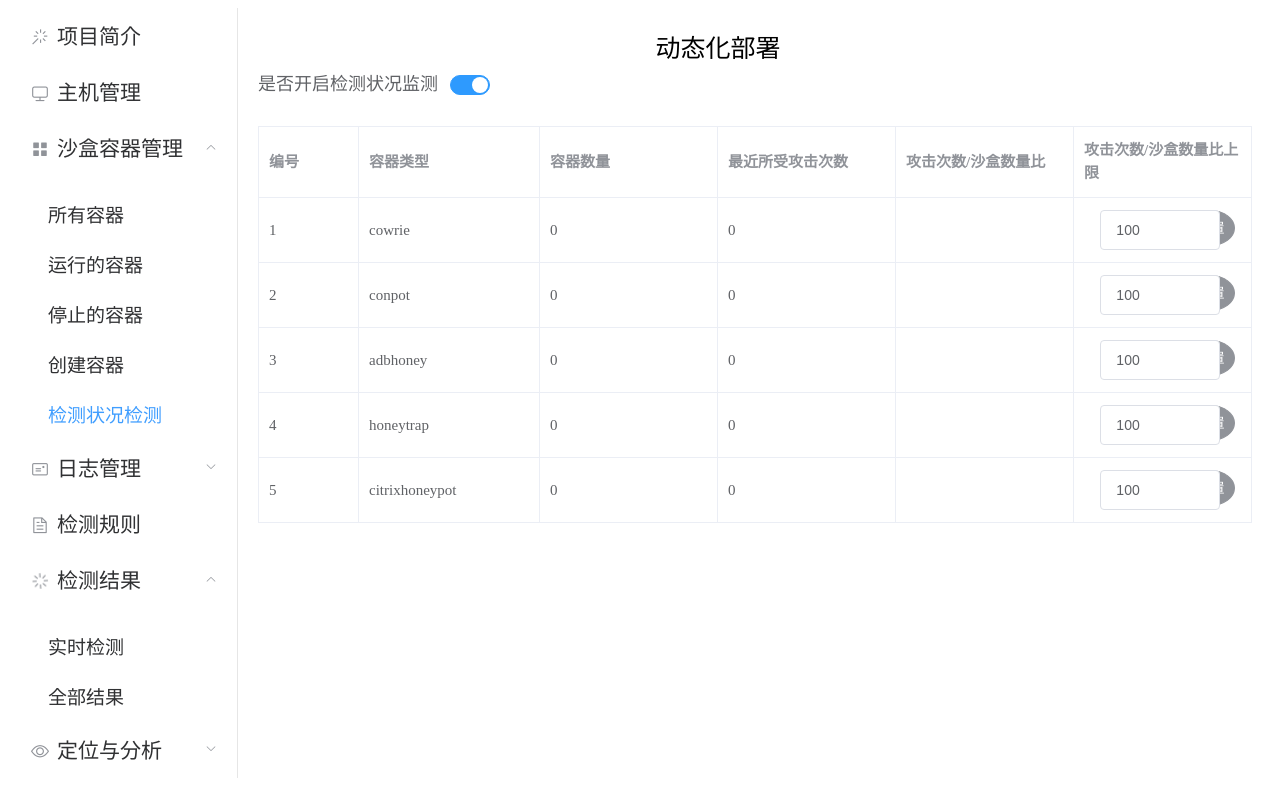
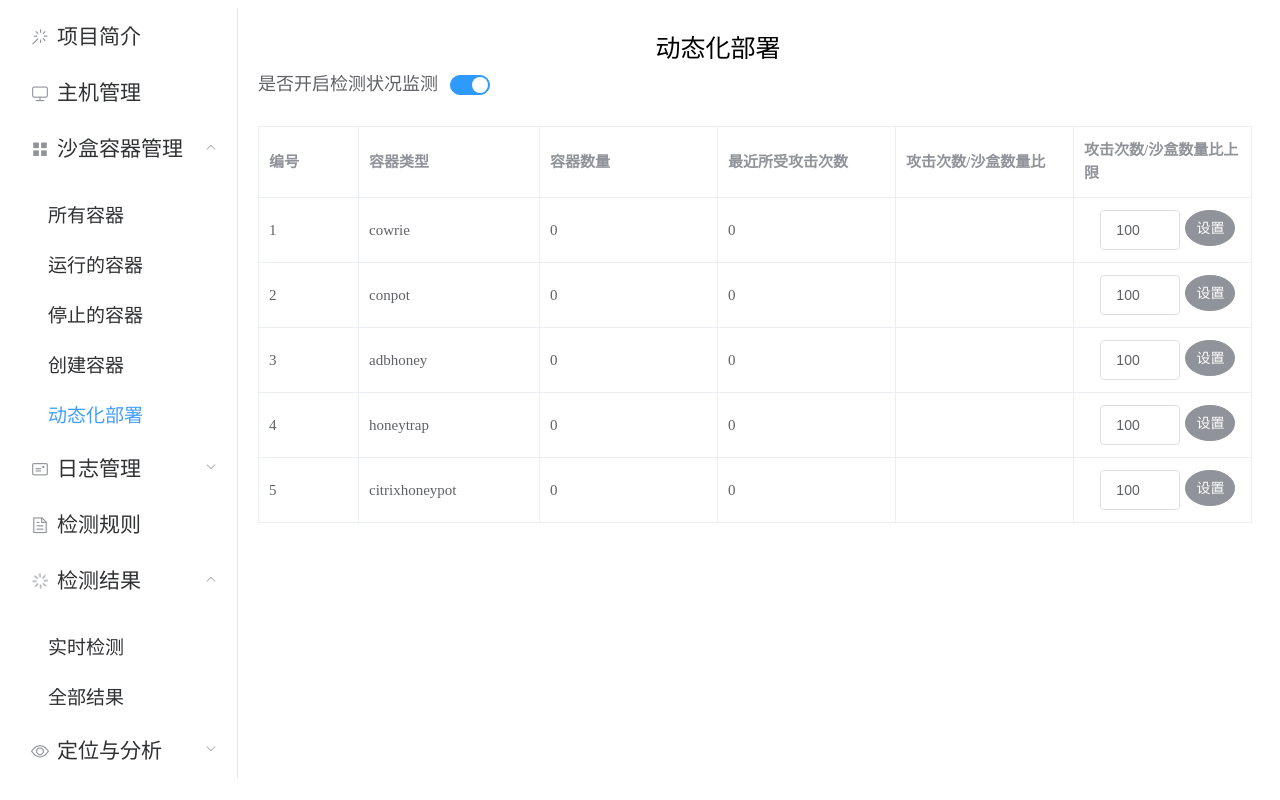
Before and after one commit to M000M/Front-AttackDetection, a Vue app: page /dynamicDeployment in a window 1280 px wide. Built offline with nearby package versions, Linux system fonts and the light colour scheme.

Commit message:
06.15 macos

```diff
--- a/src/App.vue
+++ b/src/App.vue
@@ -32,7 +32,7 @@
                                 <span class="subSideFont">创建容器</span>
                             </el-menu-item>
                             <el-menu-item index="/dynamicDeployment">
-                                <span class="subSideFont">检测状况检测</span>
+                                <span class="subSideFont">动态化部署</span>
                             </el-menu-item>
                         </el-menu-item-group>
                     </el-submenu>
--- a/src/components/containers/DynamicDeployment.vue
+++ b/src/components/containers/DynamicDeployment.vue
@@ -41,7 +41,7 @@
                 <template slot-scope="scope">
                     <el-row type="flex" justify="center">
                         <el-col :span="9" :offset="2">
-                            <el-input placeholder="比值上限" style="width: 120px;" v-model="scope.row.maxRate"></el-input>
+                            <el-input placeholder="比值上限" style="width: 80px;" v-model="scope.row.maxRate"></el-input>
                         </el-col>
                         <el-col :span="8" :offset="4">
                             <el-button
```
